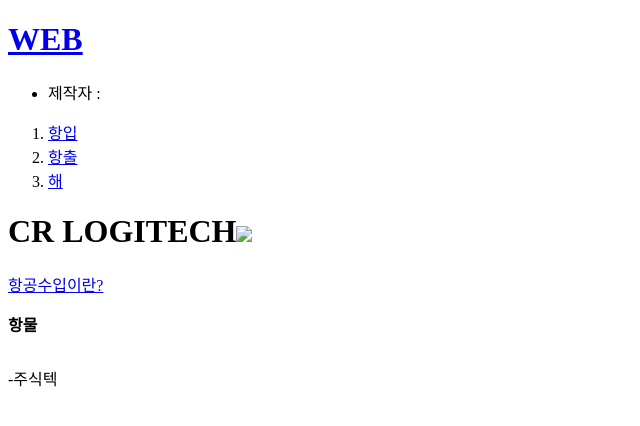
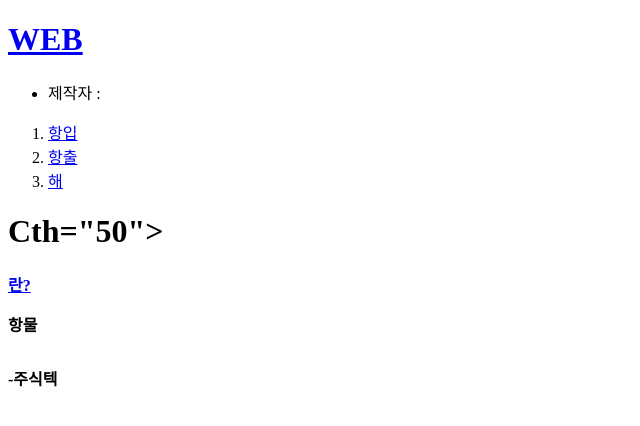
Before and after one commit to 95newbie/-web1, a plain HTML site: page 1.html in a window 1280 px wide. Shown: the whole page, without its empty margins (0-640 px from the left). Drawn offline with Linux system fonts and the light colour scheme.

Commit message:
Update 1.html

```diff
--- a/1.html
+++ b/1.html
@@ -1,6 +1,6 @@
 <!doctype html>
 <html>
-<head><title>CR Loch입니다.</title>
+<head><title>C.</title>
 <meta charset="utf-8">
 </head>
 <boby>
@@ -13,8 +13,8 @@
     <li><a href="2.html">항출</a></li>
     <li><a href="3.html">해</a></li>
 </ol>
-<h1><strong>CR LOGITECH</strong><img src="독일.png" width="50"></h1>
-<a href="https://dict.naver.com/dict.search?query=%ED%95%AD%EA%B3%B5%EC%88%98%EC%9E%85&from=tsearch" target="_blank" title="네이버 사전">항공수입이란?</a>
+<h1><strong>Cth="50"></h1>
+<a href="https://dict.naver.com/dict.search?query=%ED%95%AD%EA%B3%B5%EC%88%98%EC%9E%85&from=tsearch" target="_blank" title="네이버 사전">란?</a>
 <p><strong>항물</strong></p>
 
 <p style="margin-top:30px;">
```
